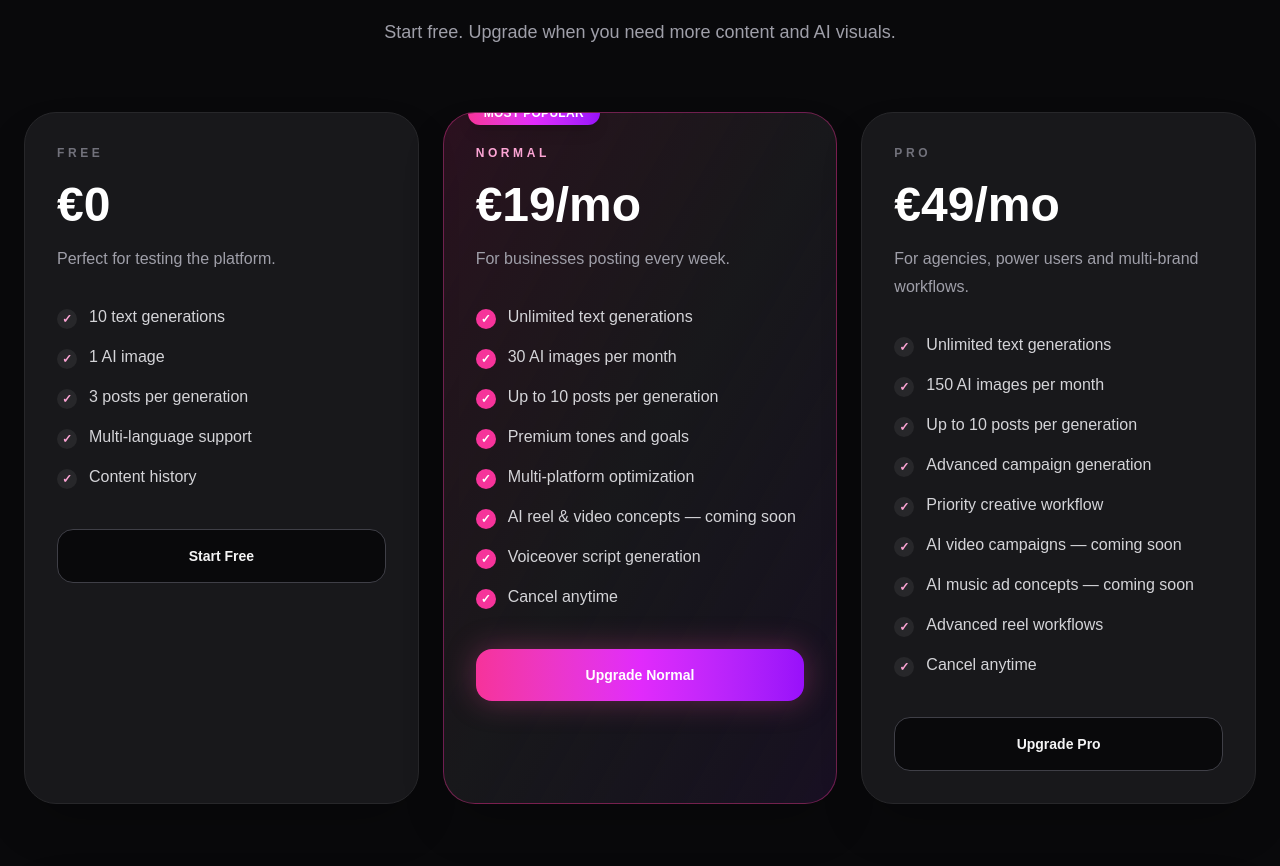
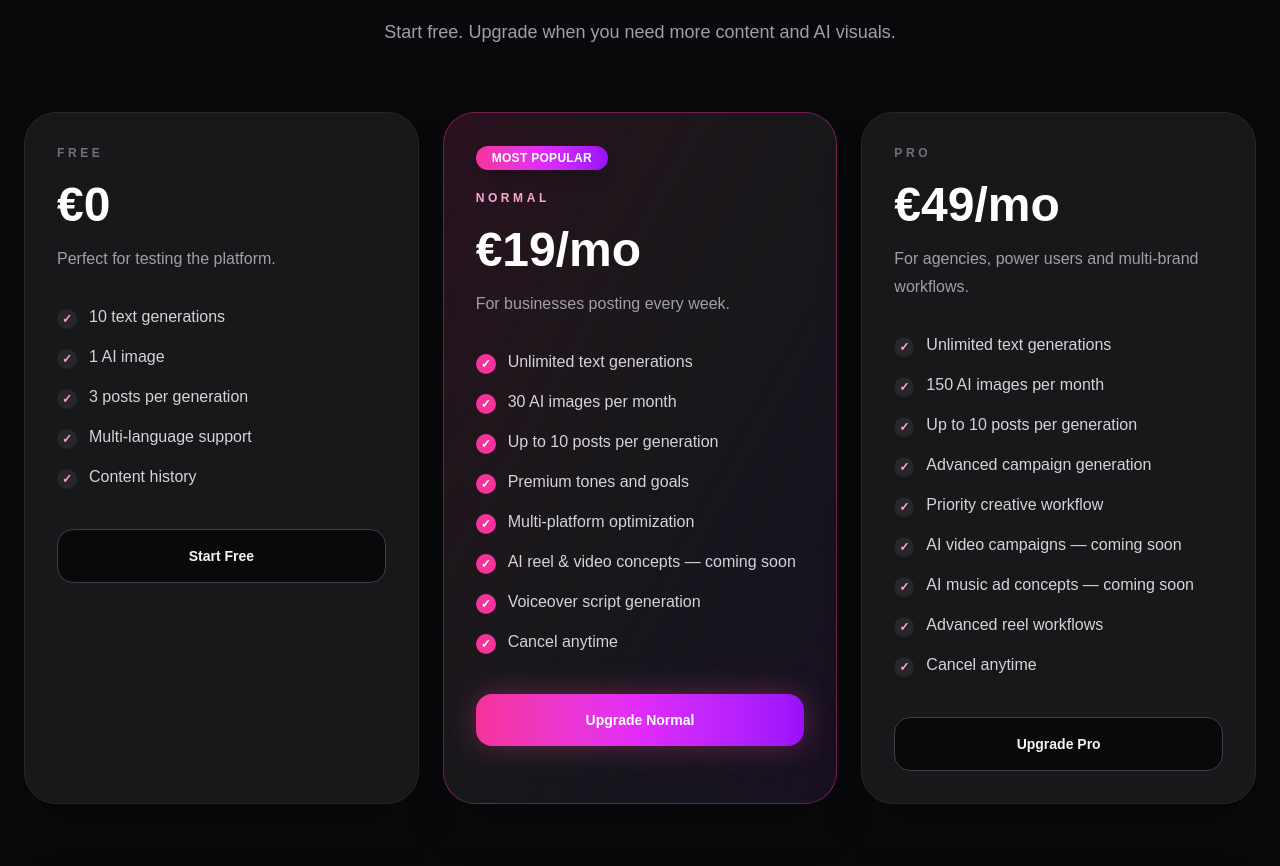
Before and after one commit to cristi-ionita/beauty-ai-assistant, a Next.js app: page / in a window 1280 px wide. Shown: the part 3762-4628 px from the top of the page. Built offline with nearby package versions, Linux system fonts and the light colour scheme.

Commit message:
Add premium roadmap features and polish

```diff
--- a/components/landing/Pricing.tsx
+++ b/components/landing/Pricing.tsx
@@ -85,7 +85,7 @@ export default function Pricing() {
               <div className="absolute inset-0 bg-[radial-gradient(circle_at_top_right,rgba(236,72,153,0.12),transparent_35%)] opacity-0 transition group-hover:opacity-100" />
 
               {plan.badge && (
-                <div className="absolute left-6 top-0 -translate-y-1/2 rounded-full bg-gradient-to-r from-pink-500 via-fuchsia-500 to-purple-600 px-4 py-1 text-xs font-bold uppercase tracking-wide text-white shadow-lg">
+                <div className="mb-5 inline-flex rounded-full bg-gradient-to-r from-pink-500 via-fuchsia-500 to-purple-600 px-4 py-1 text-xs font-bold uppercase tracking-wide text-white shadow-lg">
                   {plan.badge}
                 </div>
               )}
```
